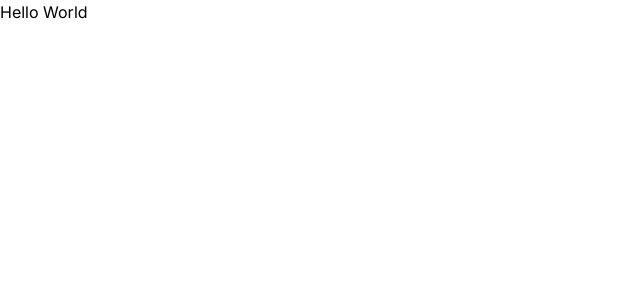
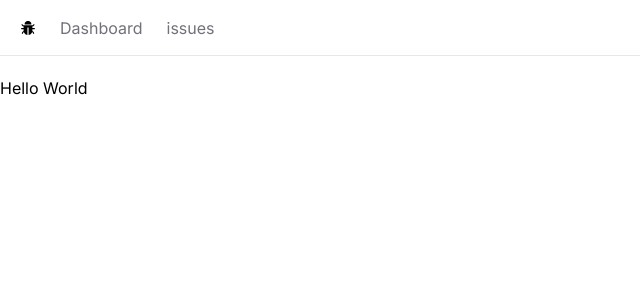
Before and after one commit to shohan-pherones/issue-tracker, a Next.js app: page / in a window 1280 px wide. Shown: the top 300 px of the page, without its empty margins (0-640 px from the left). Built offline with nearby package versions, Linux system fonts and the light colour scheme.

Commit message:
navbar added

```diff
--- /dev/null
+++ b/app/Navbar.tsx
@@ -0,0 +1,37 @@
+import Link from "next/link";
+import { AiFillBug } from "react-icons/ai";
+
+const Navbar = () => {
+  const links = [
+    {
+      label: "Dashboard",
+      href: "/",
+    },
+    {
+      label: "issues",
+      href: "/issues",
+    },
+  ];
+
+  return (
+    <nav className="flex space-x-6 border-b mb-5 px-5 h-14 items-center">
+      <Link href="/">
+        <AiFillBug />
+      </Link>
+      <ul className="flex space-x-6">
+        {links.map((link) => (
+          <li key={link.href}>
+            <Link
+              href={link.href}
+              className="text-zinc-500 hover:text-zinc-800 transition-colors"
+            >
+              {link.label}
+            </Link>
+          </li>
+        ))}
+      </ul>
+    </nav>
+  );
+};
+
+export default Navbar;
--- a/app/layout.tsx
+++ b/app/layout.tsx
@@ -1,22 +1,26 @@
-import type { Metadata } from 'next'
-import { Inter } from 'next/font/google'
-import './globals.css'
+import type { Metadata } from "next";
+import { Inter } from "next/font/google";
+import "./globals.css";
+import Navbar from "./Navbar";
 
-const inter = Inter({ subsets: ['latin'] })
+const inter = Inter({ subsets: ["latin"] });
 
 export const metadata: Metadata = {
-  title: 'Create Next App',
-  description: 'Generated by create next app',
-}
+  title: "Create Next App",
+  description: "Generated by create next app",
+};
 
 export default function RootLayout({
   children,
 }: {
-  children: React.ReactNode
+  children: React.ReactNode;
 }) {
   return (
     <html lang="en">
-      <body className={inter.className}>{children}</body>
+      <body className={inter.className}>
+        <Navbar />
+        <main>{children}</main>
+      </body>
     </html>
-  )
+  );
 }
```
Also changed, not shown: package.json (+5 -4 lines), 1 other file (tests, documents, lock files or other folders).
